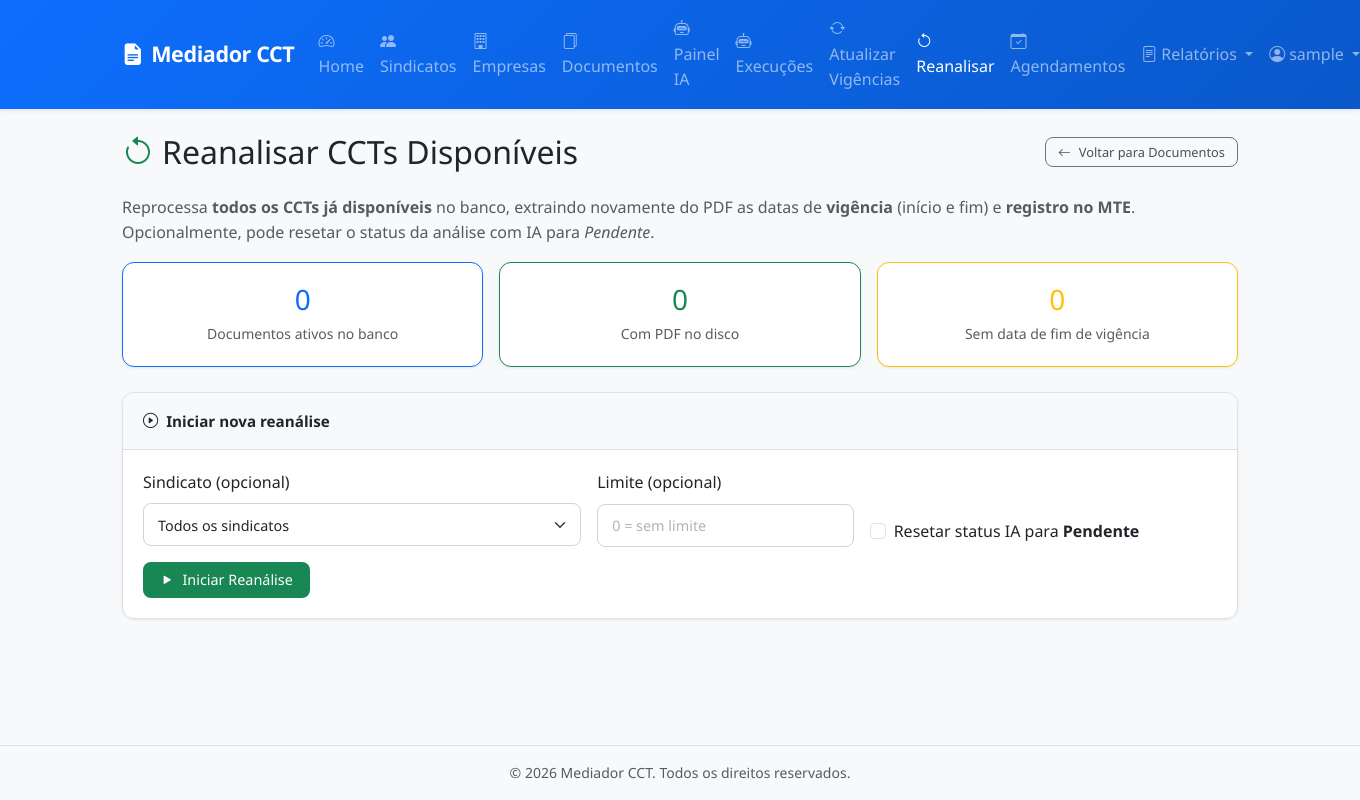
After one commit to mazierogustavo50-maker/buscacct, a Django app: page /reanalisar-disponiveis/ in a window 1360 px wide. The commit adds this page. Run offline with Django 5.2, Linux system fonts and the light colour scheme; the visitor is signed in with stand-in values (Sample User, id 1); data that the repository does not hold is empty.

Commit message:
feat: melhoria na extração de vigência e reanálise de CCTs disponíveis
- Aprimora extrair_datas_do_texto com suporte a datas por extenso (pt-BR),
  padrão 'até DD/MM/AAAA', fallback por próxima data posterior e mais
  regexes para capturar fim da vigência de CCTs.
- Integra leitura do PDF imediatamente após download no run_scraper,
  garantindo que datas de vigência (início, fim) e registro MTE sejam
  extraídas do conteúdo do arquivo baixado.
- Adiciona comando reanalisar_ccts para reprocessar CCTs já existentes
  via CLI, com opção --com-ia para resetar status de análise com IA.
- Cria página no dashboard 'Reanalisar Disponíveis' com thread em segundo
  plano, filtro por sindicato, limite e opção de resetar IA.

```diff
--- a/cctdashboard/urls.py
+++ b/cctdashboard/urls.py
@@ -51,4 +51,6 @@ urlpatterns = [
     path("relatorio/", views.relatorio_execucoes, name="relatorio_execucoes"),
     # Atualizar vigências de documentos existentes
     path("atualizar-vigencias/", views.atualizar_vigencias, name="atualizar_vigencias"),
+    # Reanalisar CCTs já disponíveis
+    path("reanalisar-disponiveis/", views.reanalisar_disponiveis, name="reanalisar_disponiveis"),
 ]
--- a/cctdashboard/views.py
+++ b/cctdashboard/views.py
@@ -1370,3 +1370,163 @@ def atualizar_vigencias(request):
         "sindicatos": Sindicato.objects.order_by("nome"),
     }
     return render(request, "cctdashboard/atualizar_vigencias.html", context)
+
+
+# ============================================================
+# REANALISAR CCTs JÁ DISPONÍVEIS
+# ============================================================
+
+_estado_reanalisar = {
+    "rodando": False,
+    "total": 0,
+    "atual": 0,
+    "mensagens": [],
+    "atualizados": 0,
+    "sem_mudanca": 0,
+    "erros": 0,
+}
+
+
+def _thread_reanalisar(sindicato_codigo, com_ia, limite):
+    """Executa a reanálise em segundo plano."""
+    global _estado_reanalisar
+    _estado_reanalisar["rodando"] = True
+    _estado_reanalisar["mensagens"] = []
+    _estado_reanalisar["atualizados"] = 0
+    _estado_reanalisar["sem_mudanca"] = 0
+    _estado_reanalisar["erros"] = 0
+
+    queryset = DocumentoCCT.objects.filter(ativo=True).exclude(
+        arquivo_pdf=""
+    ).exclude(arquivo_pdf__isnull=True)
+
+    if sindicato_codigo:
+        queryset = queryset.filter(sindicato__codigo=sindicato_codigo)
+
+    total = queryset.count()
+    if limite and limite > 0:
+        queryset = queryset[:limite]
+        total = min(total, limite)
+
+    _estado_reanalisar["total"] = total
+    _estado_reanalisar["atual"] = 0
+
+    for idx, doc in enumerate(queryset, start=1):
+        if not _estado_reanalisar["rodando"]:
+            _estado_reanalisar["mensagens"].append("[PARADO] Execução interrompida pelo usuário.")
+            break
+
+        _estado_reanalisar["atual"] = idx
+        _estado_reanalisar["mensagens"].append(
+            f"[{idx}/{total}] #{doc.pk} — {doc.sindicato} — {doc.tipo}"
+        )
+
+        caminho_pdf = doc.arquivo_pdf
+        if not os.path.isabs(caminho_pdf):
+            caminho_pdf = str(Path(settings.BASE_DIR) / caminho_pdf)
+
+        if not os.path.exists(caminho_pdf):
+            _estado_reanalisar["mensagens"].append(
+                f"  [AVISO] PDF não encontrado: {caminho_pdf}"
+            )
+            _estado_reanalisar["erros"] += 1
+            continue
+
+        texto = extrair_texto_pdf(caminho_pdf, max_paginas=10)
+        if not texto or texto.startswith("[ERRO"):
+            _estado_reanalisar["erros"] += 1
+            _estado_reanalisar["mensagens"].append(
+                f"  [ERRO] Falha ao extrair texto do PDF."
+            )
+            continue
+
+        from cctcore.management.commands.atualizar_vigencias import extrair_datas_do_texto
+        datas = extrair_datas_do_texto(texto)
+
+        mudou = False
+        campos_atualizar = []
+
+        if datas["data_inicio"] and doc.data_inicio_vigencia != datas["data_inicio"]:
+            doc.data_inicio_vigencia = datas["data_inicio"]
+            campos_atualizar.append("data_inicio_vigencia")
+            mudou = True
+
+        if datas["data_fim"] and doc.data_fim_vigencia != datas["data_fim"]:
+            doc.data_fim_vigencia = datas["data_fim"]
+            campos_atualizar.append("data_fim_vigencia")
+            mudou = True
+
+        if datas["data_registro_mte"] and doc.data_registro_mte != datas["data_registro_mte"]:
+            doc.data_registro_mte = datas["data_registro_mte"]
+            campos_atualizar.append("data_registro_mte")
+            mudou = True
+
+        if mudou:
+            doc.save(update_fields=campos_atualizar)
+            _estado_reanalisar["atualizados"] += 1
+            _estado_reanalisar["mensagens"].append(
+                f"  [OK] Atualizado: {', '.join(campos_atualizar)}"
+            )
+        else:
+            _estado_reanalisar["sem_mudanca"] += 1
+
+        # Análise IA opcional (simplificada — só marca como pendente para reanálise futura)
+        if com_ia:
+            doc.status_analise_ia = DocumentoCCT.STATUS_ANALISE_PENDENTE
+            doc.save(update_fields=["status_analise_ia"])
+            _estado_reanalisar["mensagens"].append(
+                f"  [INFO] Status IA resetado para Pendente."
+            )
+
+    _estado_reanalisar["rodando"] = False
+
+
+@login_required
+def reanalisar_disponiveis(request):
+    """Página para reanalisar CCTs já disponíveis no banco."""
+    global _estado_reanalisar
+
+    if request.method == "POST":
+        acao = request.POST.get("acao", "")
+
+        if acao == "iniciar":
+            if _estado_reanalisar["rodando"]:
+                messages.warning(request, "Já há uma execução em andamento.")
+                return redirect("cctdashboard:reanalisar_disponiveis")
+
+            sindicato_codigo = request.POST.get("sindicato_codigo", "").strip()
+            com_ia = request.POST.get("com_ia") == "on"
+            limite_str = request.POST.get("limite", "0").strip()
+            try:
+                limite = int(limite_str)
+            except ValueError:
+                limite = 0
+
+            t = threading.Thread(
+                target=_thread_reanalisar,
+                args=(sindicato_codigo, com_ia, limite),
+                daemon=True,
+            )
+            t.start()
+
+            messages.success(request, "Reanálise dos CCTs disponíveis iniciada em segundo plano.")
+            return redirect("cctdashboard:reanalisar_disponiveis")
+
+        elif acao == "parar":
+            _estado_reanalisar["rodando"] = False
+            messages.info(request, "Sinal de parada enviado. A execução terminará no próximo documento.")
+            return redirect("cctdashboard:reanalisar_disponiveis")
+
+    total_docs = DocumentoCCT.objects.filter(ativo=True).count()
+    com_pdf = DocumentoCCT.objects.filter(ativo=True).exclude(arquivo_pdf="").exclude(arquivo_pdf__isnull=True).count()
+    sem_data_fim = DocumentoCCT.objects.filter(ativo=True, data_fim_vigencia__isnull=True).count()
+
+    context = {
+        "titulo": "Reanalisar CCTs Disponíveis",
+        "estado": _estado_reanalisar,
+        "total_docs": total_docs,
+        "com_pdf": com_pdf,
+        "sem_data_fim": sem_data_fim,
+        "sindicatos": Sindicato.objects.order_by("nome"),
+    }
+    return render(request, "cctdashboard/reanalisar_disponiveis.html", context)
--- a/templates/cctdashboard/base.html
+++ b/templates/cctdashboard/base.html
@@ -60,6 +60,11 @@
                         </a>
                     </li>
                     <li class="nav-item">
+                        <a class="nav-link{% if request.resolver_match.url_name == 'reanalisar_disponiveis' %} active{% endif %}" href="{% url 'cctdashboard:reanalisar_disponiveis' %}">
+                            <i class="bi bi-arrow-counterclockwise me-1"></i>Reanalisar
+                        </a>
+                    </li>
+                    <li class="nav-item">
                         <a class="nav-link{% if request.resolver_match.url_name == 'lista_agendamentos' or request.resolver_match.url_name == 'criar_agendamento' or request.resolver_match.url_name == 'editar_agendamento' %} active{% endif %}" href="{% url 'cctdashboard:lista_agendamentos' %}">
                             <i class="bi bi-calendar-check me-1"></i>Agendamentos
                         </a>
--- /dev/null
+++ b/templates/cctdashboard/reanalisar_disponiveis.html
@@ -0,0 +1,145 @@
+{% extends "cctdashboard/base.html" %}
+{% block title %}Reanalisar CCTs Disponíveis — Dashboard CCT{% endblock %}
+
+{% block content %}
+<div class="d-flex justify-content-between align-items-center mb-4">
+    <h2 class="mb-0"><i class="bi bi-arrow-counterclockwise text-success me-2"></i>Reanalisar CCTs Disponíveis</h2>
+    <a href="{% url 'cctdashboard:lista_documentos' %}" class="btn btn-outline-secondary btn-sm">
+        <i class="bi bi-arrow-left me-1"></i>Voltar para Documentos
+    </a>
+</div>
+
+<p class="text-muted">
+    Reprocessa <strong>todos os CCTs já disponíveis</strong> no banco, extraindo novamente do PDF as datas de
+    <strong>vigência</strong> (início e fim) e <strong>registro no MTE</strong>.
+    Opcionalmente, pode resetar o status da análise com IA para <em>Pendente</em>.
+</p>
+
+<!-- Cards de resumo -->
+<div class="row g-3 mb-4">
+    <div class="col-md-4">
+        <div class="card border-primary h-100">
+            <div class="card-body text-center">
+                <h3 class="text-primary mb-1">{{ total_docs }}</h3>
+                <small class="text-muted">Documentos ativos no banco</small>
+            </div>
+        </div>
+    </div>
+    <div class="col-md-4">
+        <div class="card border-success h-100">
+            <div class="card-body text-center">
+                <h3 class="text-success mb-1">{{ com_pdf }}</h3>
+                <small class="text-muted">Com PDF no disco</small>
+            </div>
+        </div>
+    </div>
+    <div class="col-md-4">
+        <div class="card border-warning h-100">
+            <div class="card-body text-center">
+                <h3 class="text-warning mb-1">{{ sem_data_fim }}</h3>
+                <small class="text-muted">Sem data de fim de vigência</small>
+            </div>
+        </div>
+    </div>
+</div>
+
+<!-- Status da execução -->
+{% if estado.rodando %}
+<div class="alert alert-info d-flex align-items-center">
+    <div class="spinner-border spinner-border-sm me-3" role="status"></div>
+    <div>
+        <strong>Reanálise em andamento...</strong>
+        <span class="ms-2">{{ estado.atual }} / {{ estado.total }} documentos processados</span>
+    </div>
+</div>
+
+<!-- Barra de progresso -->
+<div class="progress mb-3" style="height: 25px;">
+    {% if estado.total > 0 %}
+        {% widthratio estado.atual estado.total 100 as pct %}
+        <div class="progress-bar progress-bar-striped progress-bar-animated bg-success" role="progressbar"
+             style="width: {{ pct }}%" aria-valuenow="{{ estado.atual }}" aria-valuemin="0" aria-valuemax="{{ estado.total }}">
+            {{ estado.atual }} / {{ estado.total }}
+        </div>
+    {% else %}
+        <div class="progress-bar progress-bar-striped progress-bar-animated w-100 bg-success" role="progressbar">
+            Iniciando...
+        </div>
+    {% endif %}
+</div>
+
+<!-- Log -->
+<div class="card mb-4">
+    <div class="card-header bg-light d-flex justify-content-between align-items-center">
+        <span><i class="bi bi-terminal me-2"></i>Log de execução</span>
+        <form method="post" class="m-0" onsubmit="return confirm('Deseja parar a execução?');">
+            {% csrf_token %}
+            <input type="hidden" name="acao" value="parar">
+            <button type="submit" class="btn btn-sm btn-outline-danger">
+                <i class="bi bi-stop-fill me-1"></i>Parar
+            </button>
+        </form>
+    </div>
+    <div class="card-body p-0">
+        <pre class="m-0 p-3 bg-dark text-light" style="max-height: 400px; overflow-y: auto; font-size: 0.85rem;"><code>{% for msg in estado.mensagens %}{{ msg }}
+{% empty %}Aguardando início...{% endfor %}</code></pre>
+    </div>
+</div>
+
+<meta http-equiv="refresh" content="5">
+{% else %}
+    {% if estado.mensagens %}
+    <!-- Execução concluída — mostra resumo -->
+    <div class="alert alert-success">
+        <i class="bi bi-check-circle-fill me-2"></i>
+        <strong>Última execução concluída!</strong>
+        Atualizados: <strong>{{ estado.atualizados }}</strong> &middot;
+        Sem mudança: <strong>{{ estado.sem_mudanca }}</strong> &middot;
+        Erros: <strong>{{ estado.erros }}</strong>
+    </div>
+    {% endif %}
+
+<!-- Formulário de início -->
+<div class="card">
+    <div class="card-header bg-light">
+        <i class="bi bi-play-circle me-2"></i>Iniciar nova reanálise
+    </div>
+    <div class="card-body">
+        <form method="post">
+            {% csrf_token %}
+            <input type="hidden" name="acao" value="iniciar">
+
+            <div class="row g-3">
+                <div class="col-md-5">
+                    <label for="sindicato" class="form-label">Sindicato (opcional)</label>
+                    <select name="sindicato_codigo" id="sindicato" class="form-select">
+                        <option value="">Todos os sindicatos</option>
+                        {% for s in sindicatos %}
+                        <option value="{{ s.codigo }}">{{ s.nome }} ({{ s.codigo }})</option>
+                        {% endfor %}
+                    </select>
+                </div>
+                <div class="col-md-3">
+                    <label for="limite" class="form-label">Limite (opcional)</label>
+                    <input type="number" name="limite" id="limite" class="form-control" min="0" placeholder="0 = sem limite">
+                </div>
+                <div class="col-md-4 d-flex align-items-end">
+                    <div class="form-check">
+                        <input class="form-check-input" type="checkbox" name="com_ia" id="com_ia">
+                        <label class="form-check-label" for="com_ia">
+                            Resetar status IA para <strong>Pendente</strong>
+                        </label>
+                    </div>
+                </div>
+            </div>
+
+            <div class="mt-3">
+                <button type="submit" class="btn btn-success">
+                    <i class="bi bi-play-fill me-1"></i>Iniciar Reanálise
+                </button>
+            </div>
+        </form>
+    </div>
+</div>
+{% endif %}
+{% endblock %}
```
Also changed, not shown: cctbuscador/management/commands/run_scraper.py (+25 -0 lines), cctcore/management/commands/atualizar_vigencias.py (+84 -2 lines), cctcore/management/commands/reanalisar_ccts.py (added, +238 -0 lines).
